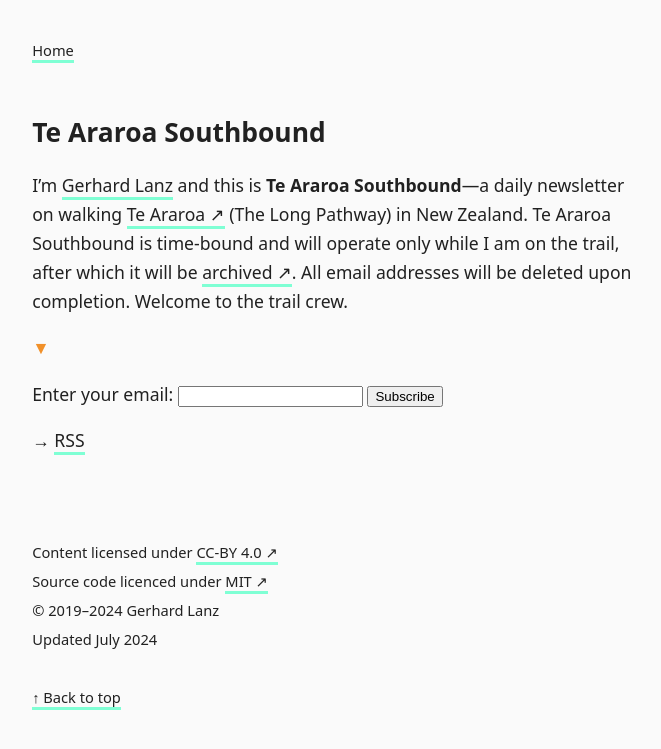
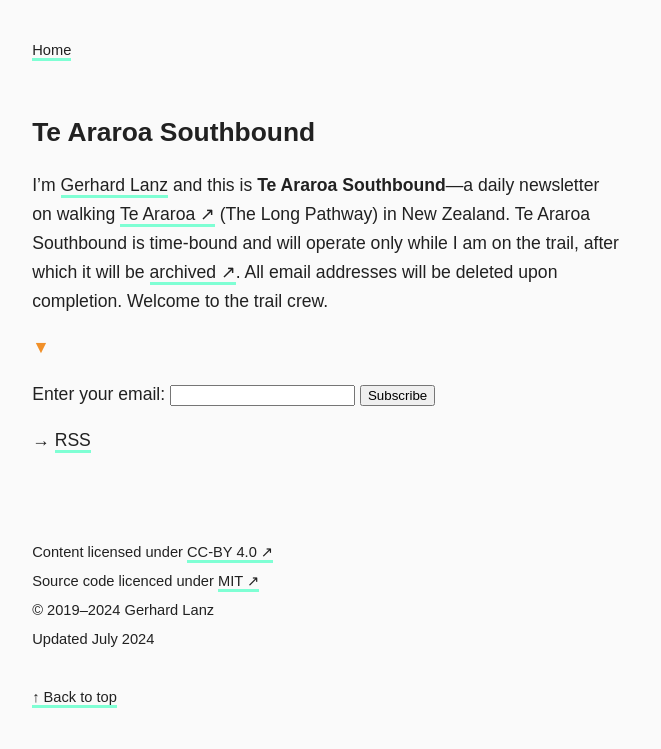
Before and after one commit to gerhardlanz/ta-sobo.gerhardla.nz, a Jekyll site: the page built from README.md, in a window 1280 px wide. Shown: the top 749 px of the page, without its empty margins (11-672 px from the left). Built offline with Jekyll 4.4.1, drawn with Linux system fonts in a browser that asks for light colours; Markdown is read by kramdown in place of the engine named in the settings; our own code applies the rules of GitHub Pages for plain Markdown files.

Commit message:
chore: update default.html to use sans-serif font

```diff
--- a/_layouts/default.html
+++ b/_layouts/default.html
@@ -3,7 +3,7 @@
 
 <head>
     <style>
-        :root{color-scheme:light dark}body{color:light-dark(#212121, #fafafa);background-color:light-dark(#fafafa, #212121);font:110%/1.65 system-ui}article,footer,nav{margin:2em;max-width:60ch}h1,h2,h3{line-height:1.2;margin-top:2em;text-wrap:balance}a{color:unset;border-bottom:solid aquamarine;text-decoration:none}blockquote{border-left:solid 1px;font:italic 95%/1.4 system-ui;margin:2.5rem 0;padding:0 4%}code{background-color:light-dark(#f5f5f5, #333);border-radius:3px;margin-right:2px;padding:0.2em 0.3em;white-space:nowrap}pre code{background-color:light-dark(#f5f5f5, #333);border-radius:3px;display:inline-block;margin:auto -1em;padding:0.65em 1em;white-space:pre-wrap;word-wrap:break-word}time{font:90%/1.4 system-ui}img{border-radius:3px;max-width:100%}
+        :root{color-scheme:light dark}body{color:light-dark(#212121, #fafafa);background-color:light-dark(#fafafa, #212121);font:110%/1.65 sans-serif}article,footer,nav{margin:2em;max-width:60ch}h1,h2,h3{line-height:1.2;margin-top:2em;text-wrap:balance}a{color:unset;border-bottom:solid aquamarine;text-decoration:none}blockquote{border-left:solid 1px;font:italic 95%/1.4 sans-serif;margin:2.5rem 0;padding:0 4%}code{background-color:light-dark(#f5f5f5, #333);border-radius:3px;margin-right:2px;padding:0.2em 0.3em;white-space:nowrap}pre code{background-color:light-dark(#f5f5f5, #333);border-radius:3px;display:inline-block;margin:auto -1em;padding:0.65em 1em;white-space:pre-wrap;word-wrap:break-word}time{font:90%/1.4 sans-serif}img{border-radius:3px;max-width:100%}
     </style>
     <meta charset="UTF-8">
     <meta name="robots" content="noindex, nofollow">
```
